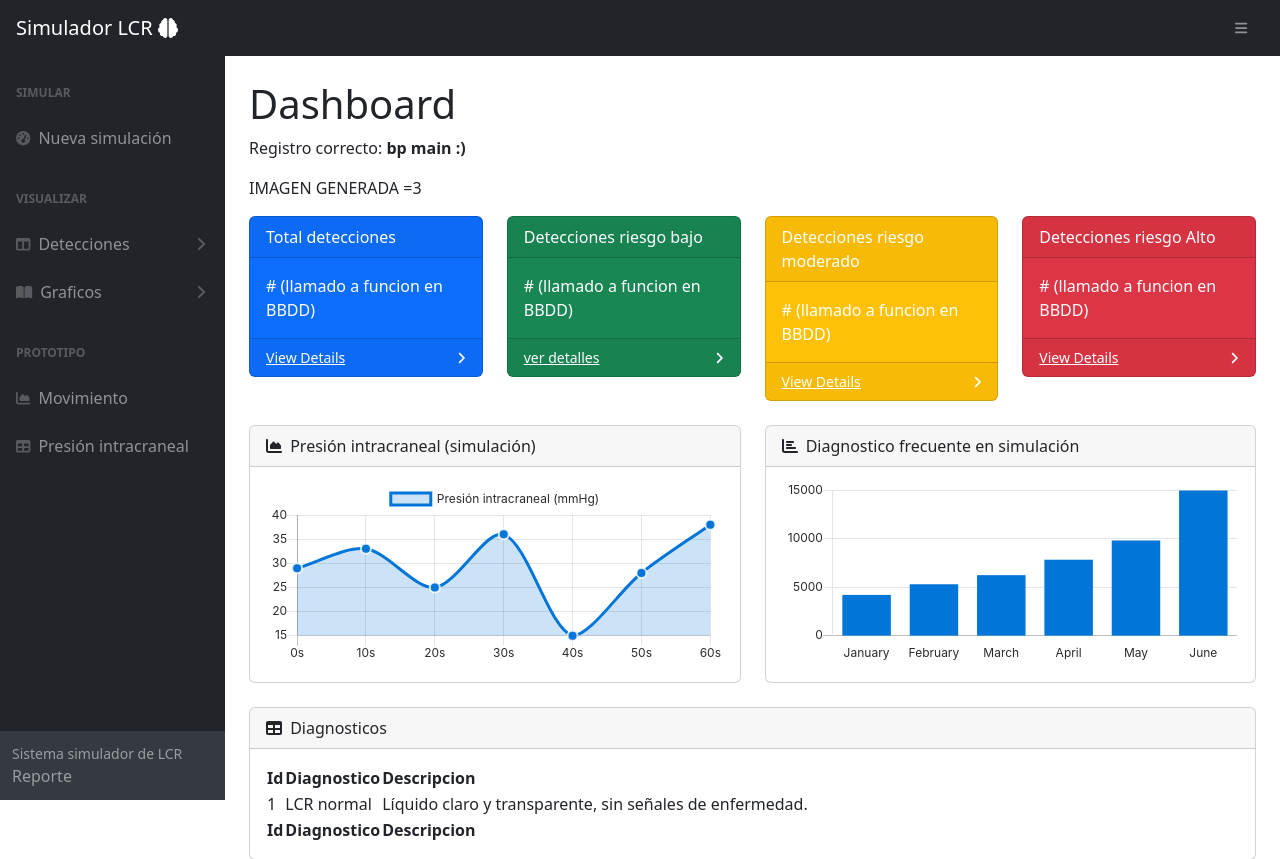
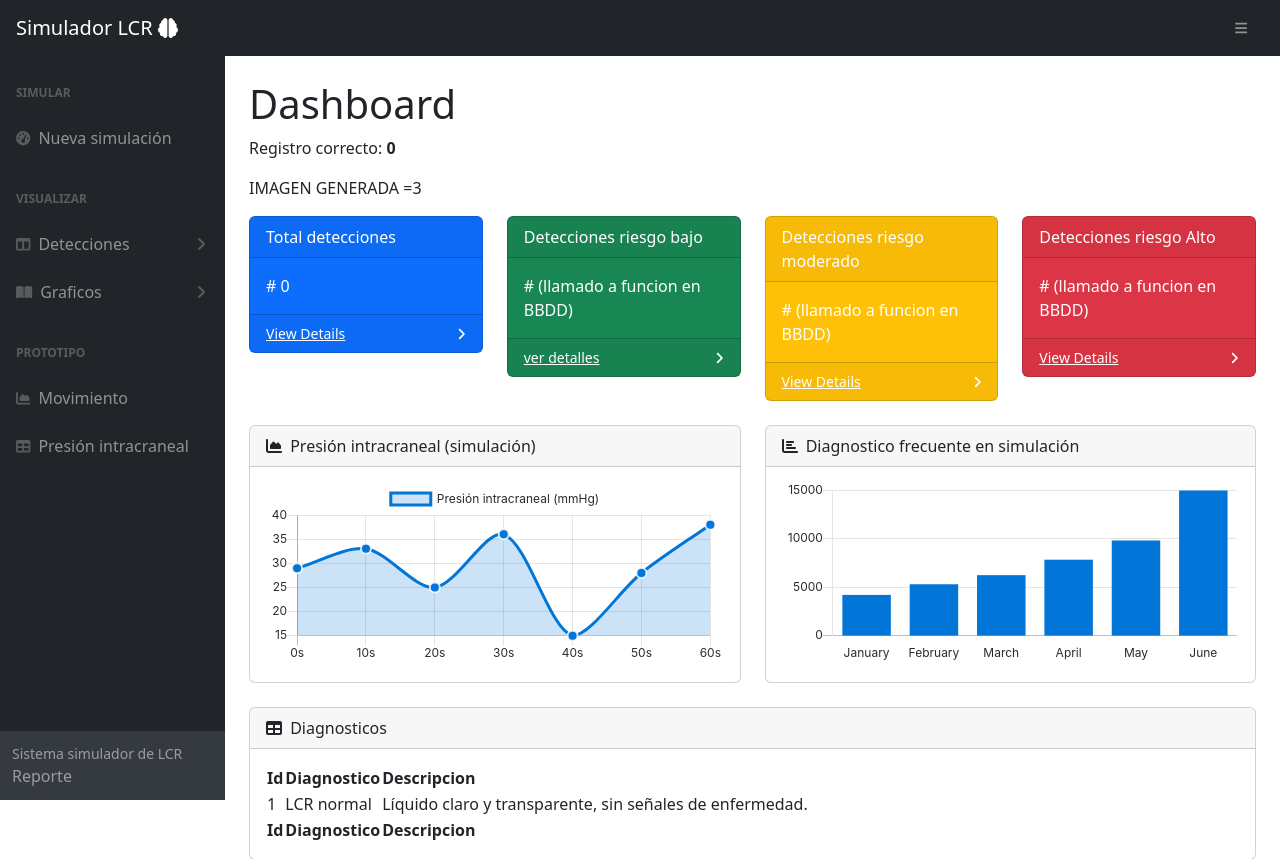
Before and after one commit to Yesica7888/PROYECTO-LCR-2025, a Flask app: page /r in a window 1280 px wide. Shown: the top 859 px of the page. Run offline with Flask 3, Linux system fonts and the light colour scheme; data that the repository does not hold is empty; some libraries are stand-ins or nearby versions.

Commit message:
Total detecciones en web
Visualizacion del numero total de detecciones en el aplicativo :)

```diff
--- a/controllers/main.py
+++ b/controllers/main.py
@@ -1,54 +1,10 @@
 from flask import Blueprint, render_template
-#from models.deteccion import insertDeteccion  # funciones en el archivo deteccion en el modelo del proyecto
-#from models.diagnostico import insertDiagnostico
-from datetime import datetime # para usar la fecha
+from models.deteccion import getTotalDeteccion
+
 
 main= Blueprint('main', __name__ )
 
 @main.route('/r')
 def index(): #con este nombre se llama en el index.html
-    res="bp main :)"
-    return render_template ("plantilla/index.html", resultado=res) #de la carpeta templates accede al index
-
-
-#@main.route('/s')
-#def index():
-#    resultado = 5 #simulando detección
-#    return render_template ("index.html", resultado=resultado) #de la carpeta templates accede al index
-
-#@main.route('/')
-#def index():
-#    color_hex= "#FFFF00"
-#    particulas = False
-#    claridad= ""
-#    flujo = "fluido"
-
-"""
-@main.route('/simularDeteccion')
-def simularDeteccion():
-    #hora = datetime.now()
-    #fecha = hora.date()
-    #hora = hora.time()
-    fecha=datetime.now().date()
-    hora=datetime.now().time()
-
-    color_hex = "#FFFFFF"
-    particulas = False
-    claridad = True
-    flujo = True
-
-    resultado= insertDeteccion (fecha, color_hex,particulas,claridad,flujo,hora)
-   #return resultado
-    return render_template ("index.html", resultado=resultado)
-
-@main.route('/simularDiagnostico')
-def simularDiagnostico():
-
-    diagnostico = "Ictericia"
-    descripcion = "presencia de restos celulares o patógenos frecuente en hemorragias"
-
-    resultado= insertDiagnostico (diagnostico,descripcion)
-   #return resultado
-    return render_template ("index.html", resultado=resultado)
-
-    """
+    totalDetecciones= getTotalDeteccion()
+    return render_template ("plantilla/index.html", resultado=totalDetecciones) #de la carpeta templates accede al index
--- a/models/deteccion.py
+++ b/models/deteccion.py
@@ -45,3 +45,12 @@ def getDeteccionId(id_deteccion):
     cursor.close()
     conn.close()
     return registro
+
+def getTotalDeteccion():
+    conn= getConnection()
+    cursor = conn.cursor()
+    cursor.execute("SELECT COUNT(*) FROM deteccion")
+    registro = cursor.fetchone()[0] #la función devuelve una tupla con un único valor y necesito unicamente el número por eso accedo al "primer elemento"
+    cursor.close()
+    conn.close()
+    return registro
--- a/templates/plantilla/index.html
+++ b/templates/plantilla/index.html
@@ -100,7 +100,7 @@
                                 <div class="col-xl-3 col-md-6">
                                     <div class="card bg-primary text-white mb-4">
                                         <div class="card-header">Total detecciones </div>
-                                        <div class="card-body"> # (llamado a funcion en BBDD)</div>
+                                        <div class="card-body"> # {{resultado}}</div>
                                         <div class="card-footer d-flex align-items-center justify-content-between">
                                             <a class="small text-white stretched-link" href="#">View Details</a>
                                             <div class="small text-white"><i class="fas fa-angle-right"></i></div>
```
